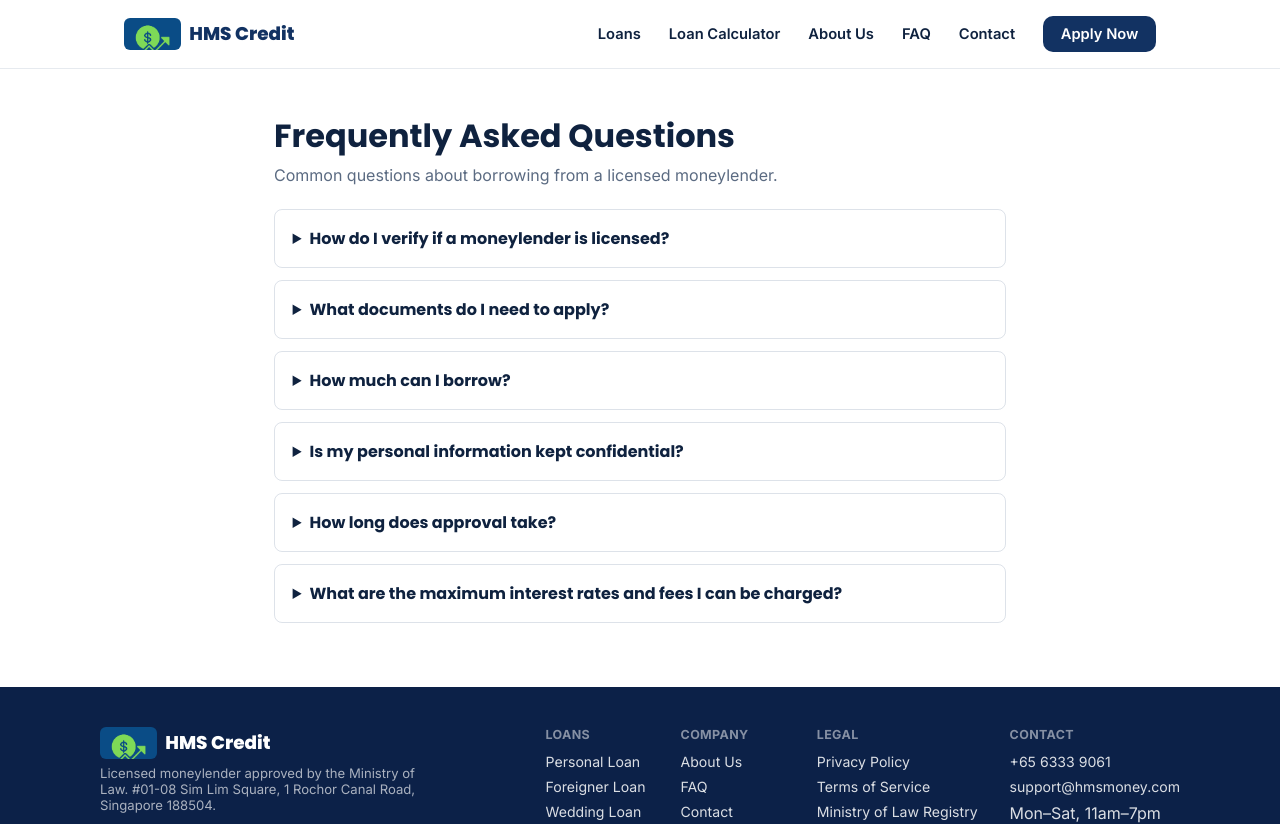
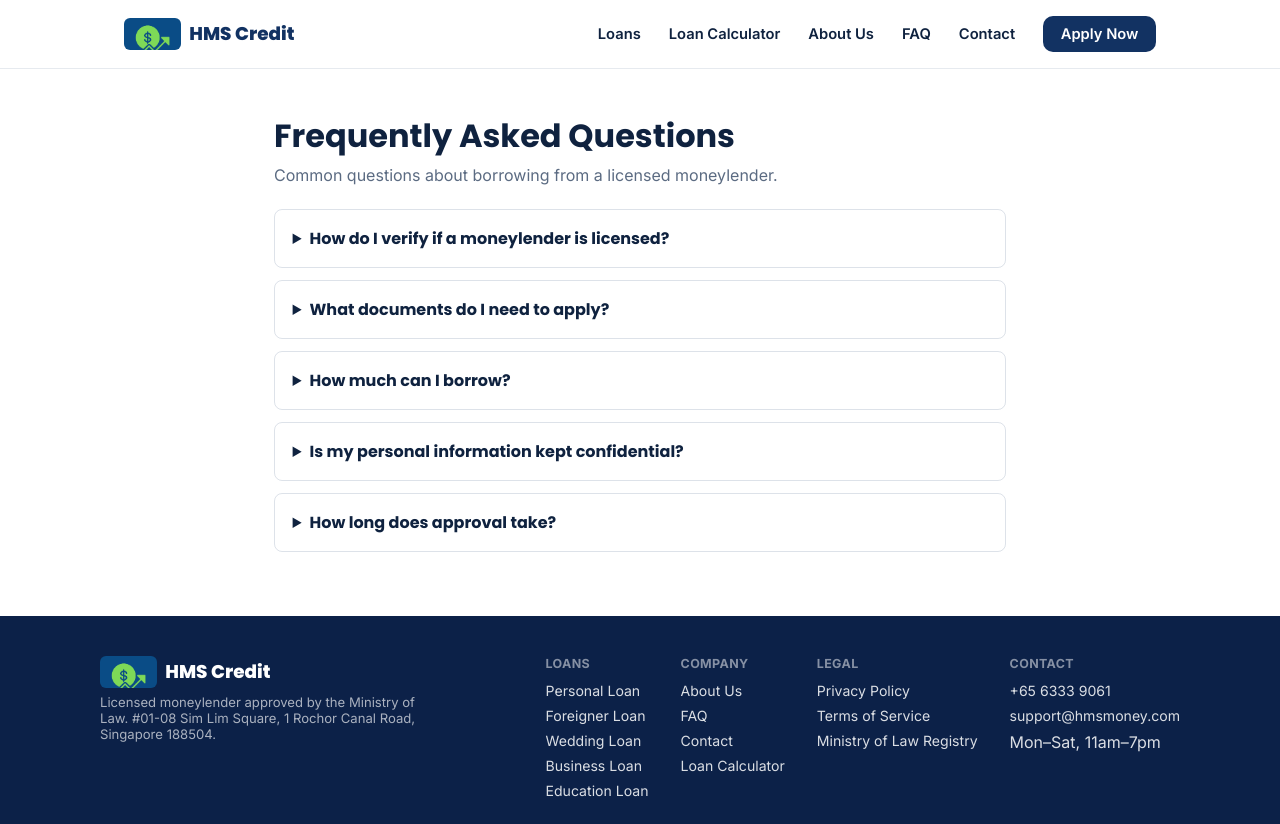
Before and after one commit to zhuomingpeh/HMS-Credit, a Next.js app: page /faq in a window 1280 px wide. Shown: the top 824 px of the page. Built offline with nearby package versions, Linux system fonts and the light colour scheme.

Commit message:
Update business loan copy and remove rates FAQ

```diff
--- a/src/app/faq/page.tsx
+++ b/src/app/faq/page.tsx
@@ -28,10 +28,6 @@ const FAQS = [
     q: "How long does approval take?",
     a: "Once you submit your application with accurate details, our team will be in touch promptly. Final approval and disbursement happen after you visit our office to complete the necessary paperwork.",
   },
-  {
-    q: "What are the maximum interest rates and fees I can be charged?",
-    a: "As a licensed moneylender, HMS Credit is bound by Ministry of Law caps: interest capped at 4% per month, late interest capped at 4% per month, and a late fee capped at $60 per month. We'll always be upfront about the exact rate and fees that apply to your loan before you sign.",
-  },
 ];
 
 export default function FaqPage() {
--- a/src/lib/loans.ts
+++ b/src/lib/loans.ts
@@ -65,7 +65,7 @@ export const LOAN_TYPES: LoanType[] = [
     name: "Business Loan",
     tagline: "Working capital for small business owners",
     description:
-      "Cash flow gaps, stock purchases, or a short-term opportunity — sole proprietors and small business owners can borrow against the business's ability to repay, without the paperwork a bank demands.",
+      "Manage cash flow gaps, purchase stock, or take advantage of short-term business opportunities. Our business loans provide sole proprietors and small business owners with access to working capital, based on the business’s ability to repay — with a simpler application process and less paperwork than traditional bank financing.",
     bullets: [
       "Short-term working capital",
       "Suited to sole proprietors and small businesses",
```
